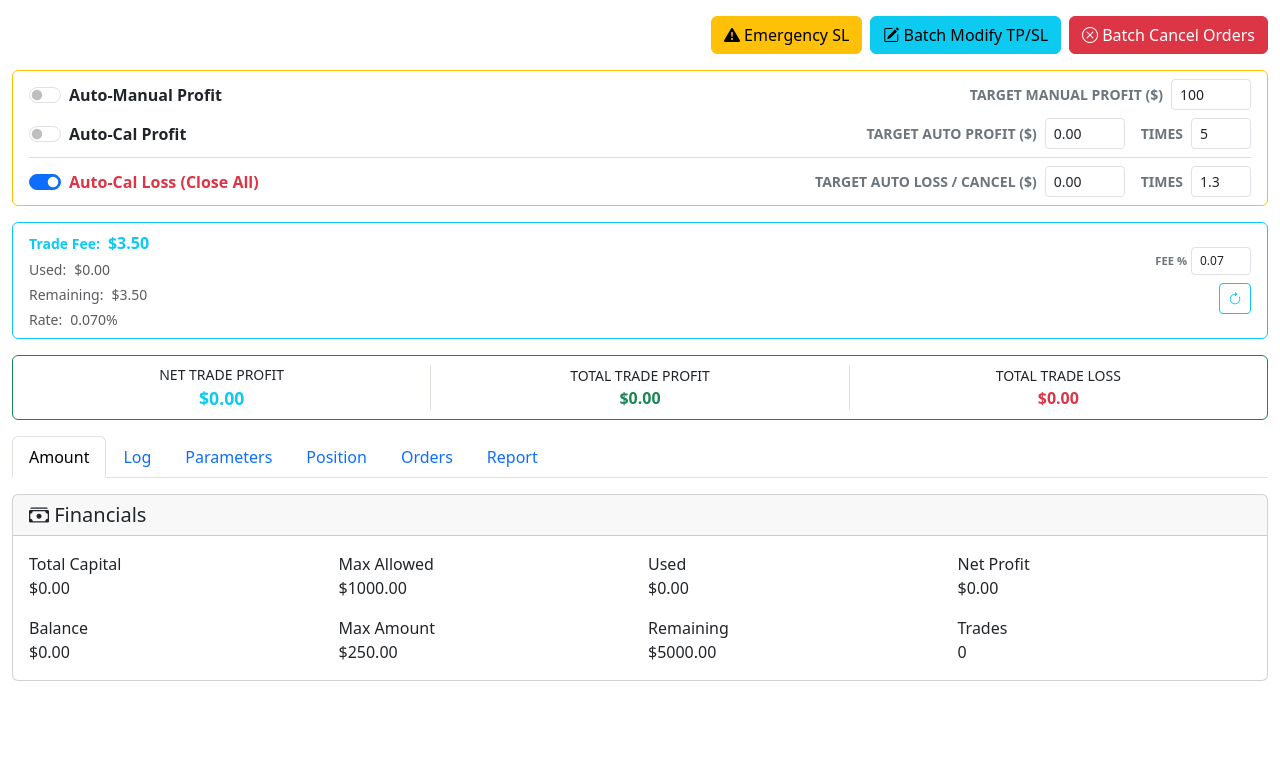
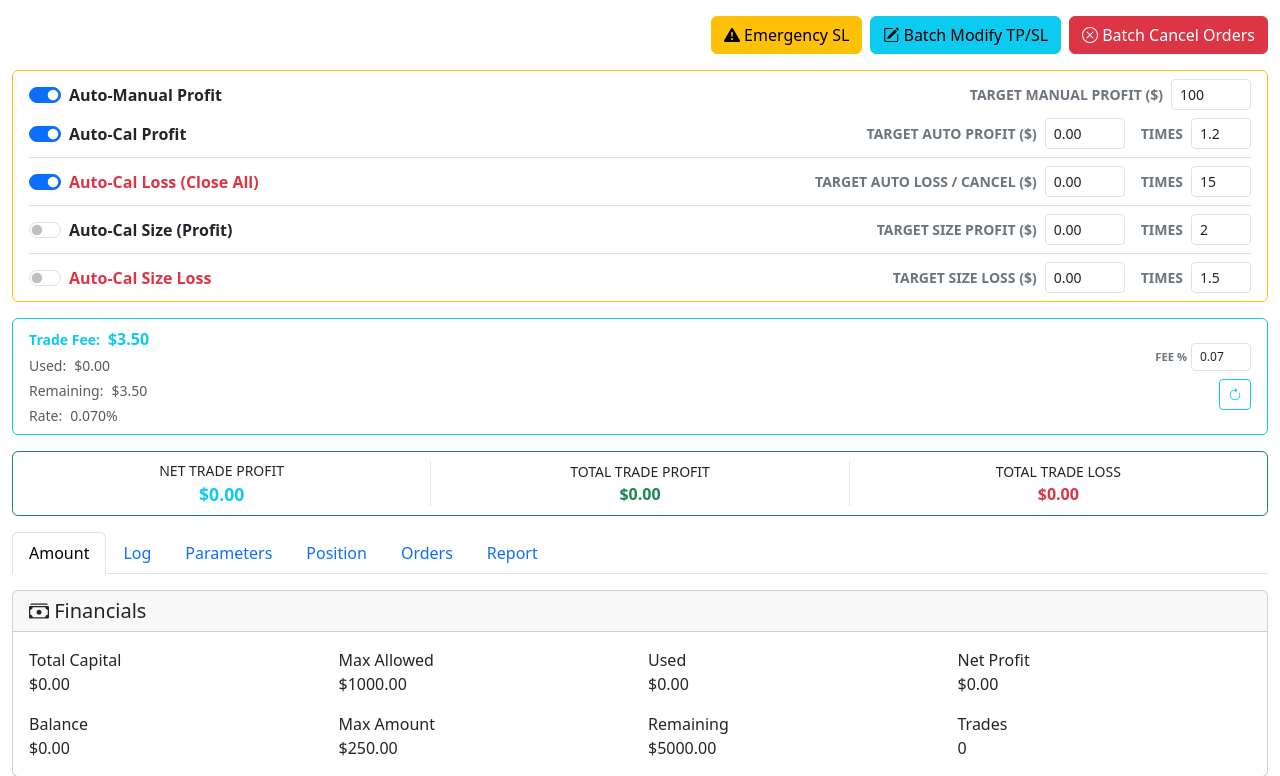
Before and after one commit to Hub1145/BOT, a Flask app: page / in a window 1280 px wide. Shown: the part 56-832 px from the top of the page. Before the commit the page ends 737 px from the top, so only its background shows below. Run offline with Flask 3, Linux system fonts and the light colour scheme; data that the repository does not hold is empty; some libraries are stand-ins or nearby versions.

Commit message:
Add files via upload

```diff
--- a/app.py
+++ b/app.py
@@ -390,4 +390,4 @@
 
 
 if __name__ == '__main__':
-    socketio.run(app, host='0.0.0.0', port=5000, debug=False, use_reloader=False, log_output=True, allow_unsafe_werkzeug=True)
+    socketio.run(app, host='0.0.0.0', port=5000, debug=False, use_reloader=False, log_output=True)
--- a/static/js/app.js
+++ b/static/js/app.js
@@ -115,6 +115,28 @@
         updateAutoCalDisplay();
     });
     document.getElementById('pnlAutoCalLossTimes').addEventListener('change', saveLiveConfigs);
+
+    // Auto-Cal Size (Profit) listeners
+    document.getElementById('useSizeAutoCal').addEventListener('change', (e) => {
+        const state = e.target.checked ? 'ACTIVATED' : 'DEACTIVATED';
+        addConsoleLog({ message: `Auto-Cal Size (Profit): ${state}`, level: 'info' });
+        saveLiveConfigs();
+    });
+    document.getElementById('sizeAutoCalTimes').addEventListener('input', () => {
+        updateAutoCalDisplay();
+    });
+    document.getElementById('sizeAutoCalTimes').addEventListener('change', saveLiveConfigs);
+
+    // Auto-Cal Size Loss listeners
+    document.getElementById('useSizeAutoCalLoss').addEventListener('change', (e) => {
+        const state = e.target.checked ? 'ACTIVATED' : 'DEACTIVATED';
+        addConsoleLog({ message: `Auto-Cal Size Loss: ${state}`, level: 'info' });
+        saveLiveConfigs();
+    });
+    document.getElementById('sizeAutoCalLossTimes').addEventListener('input', () => {
+        updateAutoCalDisplay();
+    });
+    document.getElementById('sizeAutoCalLossTimes').addEventListener('change', saveLiveConfigs);
 
     document.getElementById('tradeFeePercentage').addEventListener('change', saveLiveConfigs);
 
@@ -384,9 +406,22 @@
 
     // Loss
     const lossTimes = parseFloat(document.getElementById('pnlAutoCalLossTimes').value) || 0;
-    const autoLossValue = lastUsedFee * lossTimes;
+    const autoLossValue = -(lastUsedFee * lossTimes);
     const lossDisplay = document.getElementById('pnlAutoCalLossDisplay');
     if (lossDisplay) lossDisplay.value = autoLossValue.toFixed(2);
+
+    // Auto-Cal Size (Profit) (NEW)
+    const sizeProfitTimes = parseFloat(document.getElementById('sizeAutoCalTimes').value) || 0;
+    // Uses same Size Fee basis as requested
+    const autoSizeProfitValue = lastUsedFee * sizeProfitTimes;
+    const sizeProfitDisplay = document.getElementById('sizeAutoCalDisplay');
+    if (sizeProfitDisplay) sizeProfitDisplay.value = autoSizeProfitValue.toFixed(2);
+
+    // Auto-Cal Size Loss (NEW)
+    const sizeLossTimes = parseFloat(document.getElementById('sizeAutoCalLossTimes').value) || 0;
+    const autoSizeLossValue = -(lastUsedFee * sizeLossTimes);
+    const sizeLossDisplay = document.getElementById('sizeAutoCalLossDisplay');
+    if (sizeLossDisplay) sizeLossDisplay.value = autoSizeLossValue.toFixed(2);
 }
 
 function updatePositionDisplay(positionData) {
@@ -736,6 +771,26 @@
         const elCalLossTimes = document.getElementById('pnlAutoCalLossTimes');
         if (elCalLossTimes) elCalLossTimes.value = calLossTimes;
 
+        // Auto-Cal Size (Profit)
+        const useSizeAutoCal = currentConfig.use_size_auto_cal !== undefined ? currentConfig.use_size_auto_cal : false;
+        const sizeCalTimes = currentConfig.size_auto_cal_times !== undefined ? currentConfig.size_auto_cal_times : 2.0;
+
+        const elUseSizeCal = document.getElementById('useSizeAutoCal');
+        if (elUseSizeCal) elUseSizeCal.checked = useSizeAutoCal;
+
+        const elSizeCalTimes = document.getElementById('sizeAutoCalTimes');
+        if (elSizeCalTimes) elSizeCalTimes.value = sizeCalTimes;
+
+        // Auto-Cal Size Loss
+        const useSizeAutoCalLoss = currentConfig.use_size_auto_cal_loss !== undefined ? currentConfig.use_size_auto_cal_loss : false;
+        const sizeCalLossTimes = currentConfig.size_auto_cal_loss_times !== undefined ? currentConfig.size_auto_cal_loss_times : 1.5;
+
+        const elUseSizeCalLoss = document.getElementById('useSizeAutoCalLoss');
+        if (elUseSizeCalLoss) elUseSizeCalLoss.checked = useSizeAutoCalLoss;
+
+        const elSizeCalLossTimes = document.getElementById('sizeAutoCalLossTimes');
+        if (elSizeCalLossTimes) elSizeCalLossTimes.value = sizeCalLossTimes;
+
         // Legacy fallback
         if (currentConfig.use_pnl_auto_cancel !== undefined && currentConfig.use_pnl_auto_manual === undefined) {
             if (elUseManual) elUseManual.checked = currentConfig.use_pnl_auto_cancel;
@@ -828,11 +883,11 @@
     document.getElementById('candlestickTimeframe').value = currentConfig.candlestick_timeframe;
     document.getElementById('okxPosMode').value = currentConfig.okx_pos_mode || 'net_mode';
 
-    // PnL Auto-Cancel (Modal Sync)
+    // PnL Auto-Cancel (Modal Sync -> Maps to Auto-Manual Profit)
     const autCancelCheck = document.getElementById('usePnlAutoCancelModal');
     const autCancelThreshold = document.getElementById('pnlAutoCancelThresholdModal');
-    if (autCancelCheck) autCancelCheck.checked = currentConfig.use_pnl_auto_cancel;
-    if (autCancelThreshold) autCancelThreshold.value = currentConfig.pnl_auto_cancel_threshold;
+    if (autCancelCheck) autCancelCheck.checked = currentConfig.use_pnl_auto_manual || false;
+    if (autCancelThreshold) autCancelThreshold.value = currentConfig.pnl_auto_manual_threshold || 100.0;
 }
 
 // Helper to keep dashboard and modal in sync - Removed old PnL sync listeners as modal update is pending
@@ -896,9 +951,10 @@
         candlestick_timeframe: document.getElementById('candlestickTimeframe').value,
         okx_pos_mode: document.getElementById('okxPosMode').value,
 
-        // PnL Auto-Cancel (New Dual Mode)
-        use_pnl_auto_manual: document.getElementById('usePnlAutoManual') ? document.getElementById('usePnlAutoManual').checked : (currentConfig.use_pnl_auto_manual || false),
-        pnl_auto_manual_threshold: document.getElementById('pnlAutoManualThreshold') ? parseFloat(document.getElementById('pnlAutoManualThreshold').value) : (currentConfig.pnl_auto_manual_threshold || 100.0),
+        // PnL Auto-Cancel (New Dual Mode - Unified with Modal)
+        // If modal inputs exist, use them. Otherwise use dashboard/current config.
+        use_pnl_auto_manual: document.getElementById('usePnlAutoCancelModal') ? document.getElementById('usePnlAutoCancelModal').checked : (document.getElementById('usePnlAutoManual') ? document.getElementById('usePnlAutoManual').checked : currentConfig.use_pnl_auto_manual),
+        pnl_auto_manual_threshold: document.getElementById('pnlAutoCancelThresholdModal') ? parseFloat(document.getElementById('pnlAutoCancelThresholdModal').value) : (document.getElementById('pnlAutoManualThreshold') ? parseFloat(document.getElementById('pnlAutoManualThreshold').value) : currentConfig.pnl_auto_manual_threshold),
         use_pnl_auto_cal: document.getElementById('usePnlAutoCal') ? document.getElementById('usePnlAutoCal').checked : (currentConfig.use_pnl_auto_cal || false),
         pnl_auto_cal_times: document.getElementById('pnlAutoCalTimes') ? parseFloat(document.getElementById('pnlAutoCalTimes').value) : (currentConfig.pnl_auto_cal_times || 4.0),
         use_pnl_auto_cal_loss: document.getElementById('usePnlAutoCalLoss') ? document.getElementById('usePnlAutoCalLoss').checked : (currentConfig.use_pnl_auto_cal_loss || false),
@@ -941,6 +997,13 @@
         pnl_auto_cal_times: parseFloat(document.getElementById('pnlAutoCalTimes').value),
         use_pnl_auto_cal_loss: document.getElementById('usePnlAutoCalLoss').checked,
         pnl_auto_cal_loss_times: parseFloat(document.getElementById('pnlAutoCalLossTimes').value),
+
+        // Auto-Cal Size (New)
+        use_size_auto_cal: document.getElementById('useSizeAutoCal').checked,
+        size_auto_cal_times: parseFloat(document.getElementById('sizeAutoCalTimes').value),
+        use_size_auto_cal_loss: document.getElementById('useSizeAutoCalLoss').checked,
+        size_auto_cal_loss_times: parseFloat(document.getElementById('sizeAutoCalLossTimes').value),
+
         trade_fee_percentage: parseFloat(document.getElementById('tradeFeePercentage').value)
     };
 
--- a/templates/dashboard.html
+++ b/templates/dashboard.html
@@ -105,6 +105,46 @@
                                     style="width: 80px;" readonly placeholder="Auto">
                                 <span class="text-secondary small text-uppercase fw-bold ms-2">Times</span>
                                 <input type="number" class="form-control form-control-sm" id="pnlAutoCalLossTimes"
+                                    style="width: 60px;" step="0.1" min="0.1">
+                            </div>
+                        </div>
+
+                        <!-- Auto-Cal Size (Profit) Row -->
+                        <div
+                            class="d-flex align-items-center justify-content-between flex-wrap gap-2 mt-2 pt-2 border-top border-secondary border-opacity-25">
+                            <div class="d-flex align-items-center gap-2">
+                                <div class="form-check form-switch m-0">
+                                    <input class="form-check-input" type="checkbox" id="useSizeAutoCal">
+                                    <label class="form-check-label fw-bold" for="useSizeAutoCal">Auto-Cal Size
+                                        (Profit)</label>
+                                </div>
+                            </div>
+                            <div class="d-flex align-items-center gap-2">
+                                <span class="text-secondary small text-uppercase fw-bold">Target Size Profit ($)</span>
+                                <input type="number" class="form-control form-control-sm" id="sizeAutoCalDisplay"
+                                    style="width: 80px;" readonly placeholder="Auto">
+                                <span class="text-secondary small text-uppercase fw-bold ms-2">Times</span>
+                                <input type="number" class="form-control form-control-sm" id="sizeAutoCalTimes"
+                                    style="width: 60px;" step="0.1" min="0.1">
+                            </div>
+                        </div>
+
+                        <!-- Auto-Cal Size (Loss) Row -->
+                        <div
+                            class="d-flex align-items-center justify-content-between flex-wrap gap-2 mt-2 pt-2 border-top border-secondary border-opacity-25">
+                            <div class="d-flex align-items-center gap-2">
+                                <div class="form-check form-switch m-0">
+                                    <input class="form-check-input" type="checkbox" id="useSizeAutoCalLoss">
+                                    <label class="form-check-label fw-bold text-danger"
+                                        for="useSizeAutoCalLoss">Auto-Cal Size Loss</label>
+                                </div>
+                            </div>
+                            <div class="d-flex align-items-center gap-2">
+                                <span class="text-secondary small text-uppercase fw-bold">Target Size Loss ($)</span>
+                                <input type="number" class="form-control form-control-sm" id="sizeAutoCalLossDisplay"
+                                    style="width: 80px;" readonly placeholder="Auto">
+                                <span class="text-secondary small text-uppercase fw-bold ms-2">Times</span>
+                                <input type="number" class="form-control form-control-sm" id="sizeAutoCalLossTimes"
                                     style="width: 60px;" step="0.1" min="0.1">
                             </div>
                         </div>
```
Also changed, not shown: bot_engine.py (+33 -4 lines), config.json (+12 -8 lines).
